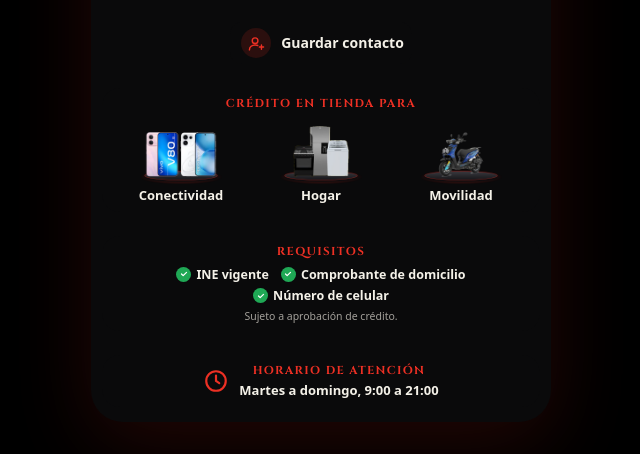
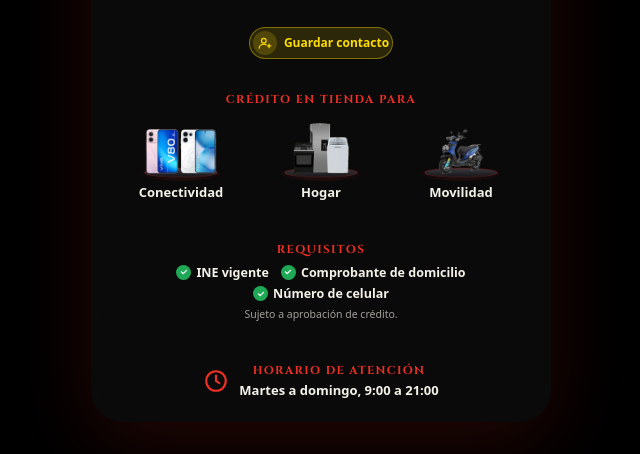
Before and after one commit to ninno103515-oss/tarjetas-digitales, a website: page docs/adrian-olguin-2/index.html in a window 1280 px wide. Shown: the part 410-864 px from the top of the page, without its empty margins (319-959 px from the left). Drawn offline with Linux system fonts and the light colour scheme.

Commit message:
Placa blanca de Banco Azteca, Guardar contacto discreto y compartir con solo el nombre
Co-Authored-By: Claude Opus 5.5 <noreply@anthropic.com>

```diff
--- a/docs/adrian-olguin-2/index.html
+++ b/docs/adrian-olguin-2/index.html
@@ -39,7 +39,7 @@
       <a class="cuadro cuadro-whatsapp" href="https://wa.me/525532387771?text=Hola%20Adri%C3%A1n%20Olgu%C3%ADn%2C%20vi%20tu%20tarjeta%20digital%20y%20quiero%20informaci%C3%B3n%20sobre%20un%20cr%C3%A9dito" target="_blank" rel="noopener"><img src="../iconos/whatsapp.png" alt=""><span>WhatsApp</span></a>
       <a class="cuadro cuadro-credito" href="https://bazsolicitudunica.com.mx/pages/intro?iP=39&amp;sub=1&amp;met=7&amp;epm=166013&amp;spm=5784&amp;cpm=1&amp;ppm=1" target="_blank" rel="noopener"><img src="../iconos/credito.png" alt=""><span>Crédito</span></a>
       <a class="cuadro " href="https://maps.app.goo.gl/Xfsjb3hLAeVoWQBUA" target="_blank" rel="noopener"><img src="../iconos/ubicacion.png" alt=""><span>Ubicación</span></a>
-      <button class="cuadro" type="button" id="compartir" data-url="https://ninno103515-oss.github.io/tarjetas-digitales/adrian-olguin-2/" data-texto="Te comparto la tarjeta digital de Adrián Olguín Hilario, Asesor Préstamo Elektra en Elektra Tláhuac del Mar:"><img src="../iconos/compartir.png" alt=""><span>Compartir</span></button>
+      <button class="cuadro" type="button" id="compartir" data-nombre="Adrián Olguín Hilario" data-url="https://ninno103515-oss.github.io/tarjetas-digitales/adrian-olguin-2/" data-texto="Te comparto la tarjeta digital de Adrián Olguín Hilario, Asesor Préstamo Elektra en Elektra Tláhuac del Mar:"><img src="../iconos/compartir.png" alt=""><span>Compartir</span></button>
     </nav>
 
     <nav class="botones" aria-label="Más opciones">
--- a/docs/estilos-compacta.css
+++ b/docs/estilos-compacta.css
@@ -22,9 +22,6 @@
 
 .botones { padding: 5px 10px 0; }
 .boton { min-height: 42px; padding: 4px 10px; border-radius: 12px; }
-.botones .icono { flex-basis: 30px; height: 30px; }
-.botones .icono svg { width: 17px; height: 17px; }
-.botones .texto strong { font-size: 14px; }
 
 /* Bloques: títulos y contenido centrados */
 .bloque { margin: 6px 10px 0; padding: 7px 10px; text-align: center; }
--- a/docs/estilos.css
+++ b/docs/estilos.css
@@ -49,7 +49,7 @@ body {
   right: 16px;
   bottom: -38px;
   padding: 9px 14px;
-  background: #000;
+  background: #fff;
   border-radius: 12px;
   box-shadow: 0 8px 22px rgba(0, 0, 0, .6);
 }
@@ -360,3 +360,18 @@ body {
 @media (prefers-reduced-motion: reduce) {
   .menu-fondo, .menu-compartir { transition: none; }
 }
+
+/* Botón "Guardar contacto": óvalo dorado Elektra, discreto */
+.botones .boton {
+  min-height: 0;
+  gap: 7px;
+  border-radius: 999px;
+  padding: 3px 13px 3px 3px;
+  background: rgba(254, 221, 0, .14);
+  border: 1px solid rgba(254, 221, 0, .4);
+  color: #FEDD00;
+  box-shadow: none;
+}
+.botones .boton .icono { flex-basis: 24px; height: 24px; background: rgba(254, 221, 0, .18); color: #FEDD00; }
+.botones .boton .icono svg { width: 14px; height: 14px; }
+.botones .texto strong { color: #FEDD00; font-size: 12px; font-weight: 800; }
--- a/docs/tarjeta.js
+++ b/docs/tarjeta.js
@@ -1,4 +1,5 @@
-// Botón "Compartir": abre un menú propio de la tarjeta con WhatsApp, Facebook y Copiar link.
+// Botón "Compartir": usa el menú de compartir del celular mostrando solo el nombre;
+// si el navegador no lo tiene (por ejemplo en computadora), abre un menú propio con WhatsApp, Facebook y Copiar link.
 (function () {
   var boton = document.getElementById('compartir');
   var aviso = document.getElementById('aviso');
@@ -6,6 +7,7 @@
 
   var url = boton.getAttribute('data-url') || location.href.split('#')[0];
   var texto = boton.getAttribute('data-texto') || document.title;
+  var nombre = boton.getAttribute('data-nombre') || document.title;
 
   function mostrarAviso(mensaje) {
     aviso.textContent = mensaje;
@@ -59,7 +61,15 @@
   function abrir() { fondo.classList.add('abierto'); }
   function cerrar() { fondo.classList.remove('abierto'); }
 
-  boton.addEventListener('click', abrir);
+  boton.addEventListener('click', function () {
+    if (navigator.share) {
+      navigator.share({ title: nombre, text: texto, url: url }).catch(function (error) {
+        if (error && error.name !== 'AbortError') abrir();
+      });
+    } else {
+      abrir();
+    }
+  });
   fondo.addEventListener('click', function (e) {
     if (e.target === fondo || e.target.closest('.menu-cerrar')) return cerrar();
     var opcion = e.target.closest('[data-opcion]');
--- a/generar.js
+++ b/generar.js
@@ -164,7 +164,7 @@ async function generarAsesor(a) {
     cuadro({ clase: 'cuadro-whatsapp', href: wa, icono: 'whatsapp.png', titulo: 'WhatsApp' }, 'whatsapp', a),
     cuadro({ clase: 'cuadro-credito', href: a.linkCredito, icono: 'credito.png', titulo: 'Crédito' }, 'linkCredito', a),
     cuadro({ href: a.mapa, icono: 'ubicacion.png', titulo: 'Ubicación' }, 'mapa', a),
-    `<button class="cuadro" type="button" id="compartir" data-url="${escapar(urlTarjeta)}" data-texto="${escapar(`Te comparto la tarjeta digital de ${nombreCompleto}, ${a.puesto} en ${a.sucursal}:`)}"><img src="../iconos/compartir.png" alt=""><span>Compartir</span></button>`
+    `<button class="cuadro" type="button" id="compartir" data-nombre="${escapar(nombreCompleto)}" data-url="${escapar(urlTarjeta)}" data-texto="${escapar(`Te comparto la tarjeta digital de ${nombreCompleto}, ${a.puesto} en ${a.sucursal}:`)}"><img src="../iconos/compartir.png" alt=""><span>Compartir</span></button>`
   ].join('\n      ');
   const botones = [
     boton({ href: 'contacto.vcf', icono: ICONOS.contacto, titulo: 'Guardar contacto', externo: false, extra: ` download="${nombreArchivoVcf}"` }, 'contacto', a)
--- a/plantilla/estilos-compacta.css
+++ b/plantilla/estilos-compacta.css
@@ -22,9 +22,6 @@
 
 .botones { padding: 5px 10px 0; }
 .boton { min-height: 42px; padding: 4px 10px; border-radius: 12px; }
-.botones .icono { flex-basis: 30px; height: 30px; }
-.botones .icono svg { width: 17px; height: 17px; }
-.botones .texto strong { font-size: 14px; }
 
 /* Bloques: títulos y contenido centrados */
 .bloque { margin: 6px 10px 0; padding: 7px 10px; text-align: center; }
--- a/plantilla/estilos.css
+++ b/plantilla/estilos.css
@@ -49,7 +49,7 @@ body {
   right: 16px;
   bottom: -38px;
   padding: 9px 14px;
-  background: #000;
+  background: #fff;
   border-radius: 12px;
   box-shadow: 0 8px 22px rgba(0, 0, 0, .6);
 }
@@ -360,3 +360,18 @@ body {
 @media (prefers-reduced-motion: reduce) {
   .menu-fondo, .menu-compartir { transition: none; }
 }
+
+/* Botón "Guardar contacto": óvalo dorado Elektra, discreto */
+.botones .boton {
+  min-height: 0;
+  gap: 7px;
+  border-radius: 999px;
+  padding: 3px 13px 3px 3px;
+  background: rgba(254, 221, 0, .14);
+  border: 1px solid rgba(254, 221, 0, .4);
+  color: #FEDD00;
+  box-shadow: none;
+}
+.botones .boton .icono { flex-basis: 24px; height: 24px; background: rgba(254, 221, 0, .18); color: #FEDD00; }
+.botones .boton .icono svg { width: 14px; height: 14px; }
+.botones .texto strong { color: #FEDD00; font-size: 12px; font-weight: 800; }
```
Also changed, not shown: docs/adrian-olguin/index.html (+1 -1 lines), plantilla/tarjeta.js (+12 -2 lines).
